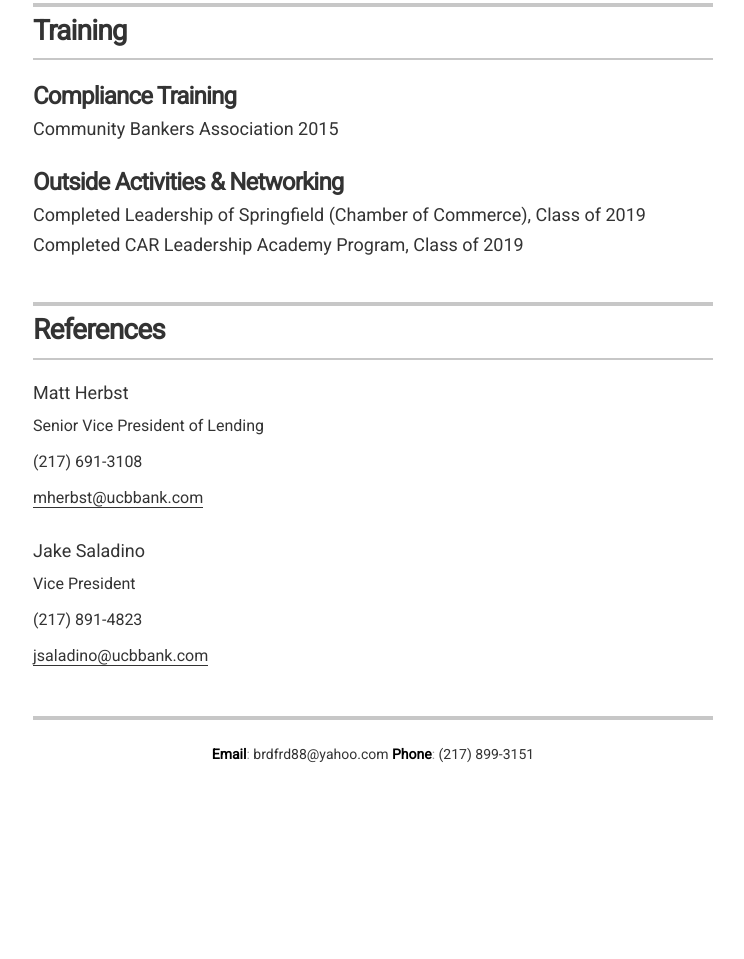
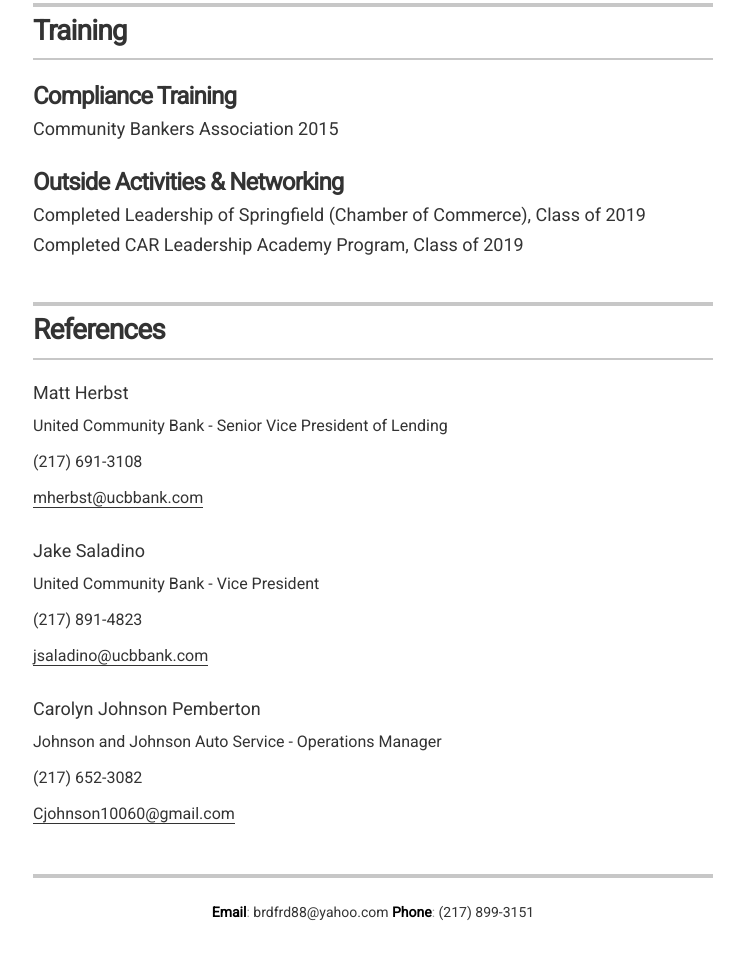
Before and after one commit to chelsealounsberry/chelsealounsberry.github.io, a plain HTML site: page index.html in a window 1280 px wide. Shown: the part 1710-2669 px from the top of the page, without its empty margins (267-1011 px from the left). Before the commit the page ends 2523 px from the top, so only its background shows below. Drawn offline with Linux system fonts and the light colour scheme.

Commit message:
references updated

```diff
--- a/index.html
+++ b/index.html
@@ -126,7 +126,7 @@
         <div class="resume-item" itemscope itemtype="https://schema.org/CreativeWork">
           <meta itemprop="creator" content="Matt Herbst" itemtype="https://schema.org/Person" />
           <h4 class="resume-item-details" itemprop="description">Matt Herbst</h4>
-          <p class="resume-item-copy">Senior Vice President of Lending</p>
+          <p class="resume-item-copy">United Community Bank - Senior Vice President of Lending</p>
           <p class="resume-item-copy">(217) 691-3108</p>
           <p class="resume-item-copy"><a href="mailto:mherbst@@ucbbank.com" target="_blank">mherbst@ucbbank.com</a></p>
         </div>
@@ -134,9 +134,17 @@
         <div class="resume-item" itemscope itemtype="https://schema.org/CreativeWork">
           <meta itemprop="creator" content="Jake Saladino" itemtype="https://schema.org/Person" />
           <h4 class="resume-item-details" itemprop="description">Jake Saladino</h4>
-          <p class="resume-item-copy">Vice President</p>
+          <p class="resume-item-copy">United Community Bank - Vice President</p>
           <p class="resume-item-copy">(217) 891-4823</p>
           <p class="resume-item-copy"><a href="mailto:jsaladino@@ucbbank.com" target="_blank">jsaladino@ucbbank.com</a></p>
+        </div>
+
+        <div class="resume-item" itemscope itemtype="https://schema.org/CreativeWork">
+          <meta itemprop="creator" content="Carolyn Johnson Pemberton" itemtype="https://schema.org/Person" />
+          <h4 class="resume-item-details" itemprop="description">Carolyn Johnson Pemberton</h4>
+          <p class="resume-item-copy">Johnson and Johnson Auto Service - Operations Manager</p>
+          <p class="resume-item-copy">(217) 652-3082</p>
+          <p class="resume-item-copy"><a href="mailto:Cjohnson10060@gmail.com" target="_blank">Cjohnson10060@gmail.com</a></p>
         </div>
       </section>
 
```
